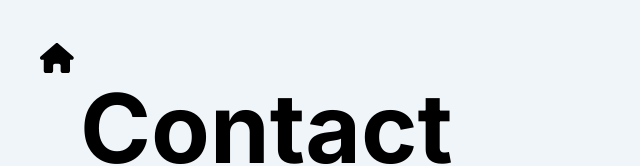
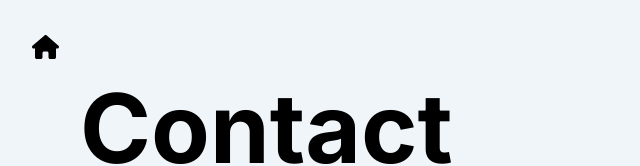
Before and after one commit to waleedlugod/waleedlugod, a Next.js app: page /contact in a window 1280 px wide. Shown: the top 166 px of the page, without its empty margins (0-640 px from the left). Built offline with nearby package versions, Linux system fonts and the light colour scheme; a web font is replaced by a local one.

Commit message:
home button resize

```diff
--- a/src/components/article.js
+++ b/src/components/article.js
@@ -6,7 +6,7 @@ import { faHouse } from "@fortawesome/free-solid-svg-icons";
 export default function Article({ title, children }) {
   return (
     <>
-      <Link className="absolute top-4 left-4 sm:top-10 sm:left-10 sm:text-3xl" href="/">
+      <Link className="absolute top-4 left-4 sm:top-8 sm:left-8 sm:text-2xl" href="/">
         <FontAwesomeIcon icon={faHouse} />
       </Link>
       <article className="w-full p-10 sm:p-20">
```
